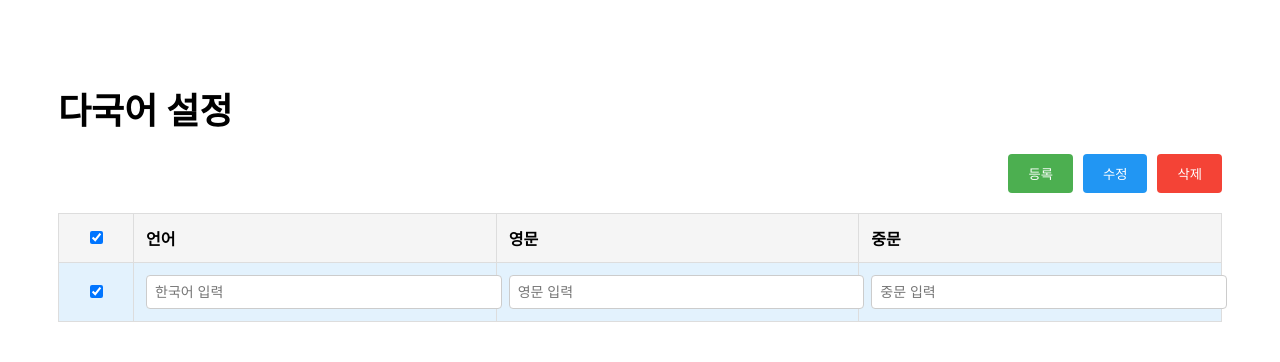
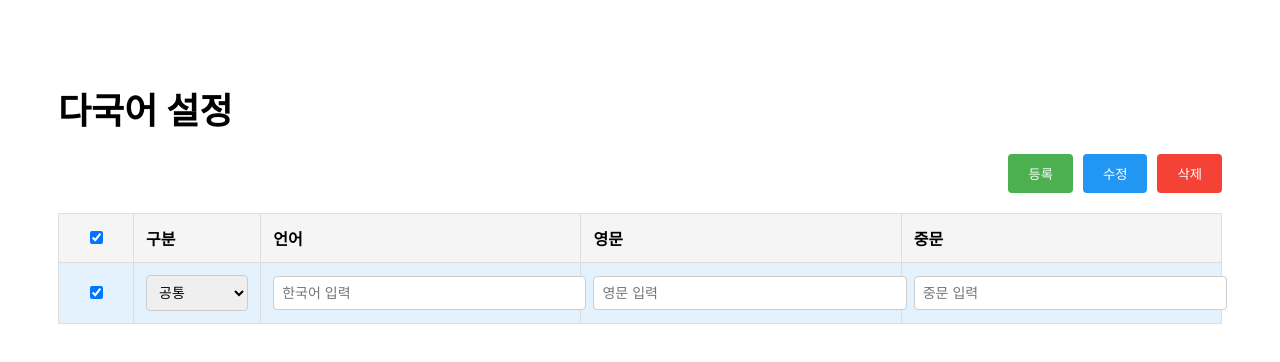
Before and after one commit to help-home/helphome-front, a Next.js app: page /language in a window 1280 px wide. Both pictures are taken after a click on the button "등록". Shown: the top 362 px of the page. Built offline with nearby package versions, Linux system fonts and the light colour scheme.

Commit message:
feat: 구분 컬럼 추가

```diff
--- a/src/app/language/page.js
+++ b/src/app/language/page.js
@@ -55,13 +55,20 @@ export default function LanguagePage() {
           return;
         }
 
+        // 구분 값을 영문 키로 변환
+        const categoryMap = {
+          '공통': 'common',
+          '성공': 'success',
+          '에러': 'error'
+        };
+
         const response = await fetch(`${apiUrl}/api/languages`, {
           method: 'POST',
           headers: {
             'Content-Type': 'application/json',
           },
           body: JSON.stringify({
-            category: lang.category,
+            category: categoryMap[lang.category],
             koName: lang.korean,
             enName: lang.english,
             chName: lang.chinese,
@@ -177,6 +184,7 @@ export default function LanguagePage() {
                 onChange={handleSelectAll}
               />
             </th>
+            <th style={{ padding: '12px', border: '1px solid #ddd', textAlign: 'left' }}>구분</th>
             <th style={{ padding: '12px', border: '1px solid #ddd', textAlign: 'left' }}>언어</th>
             <th style={{ padding: '12px', border: '1px solid #ddd', textAlign: 'left' }}>영문</th>
             <th style={{ padding: '12px', border: '1px solid #ddd', textAlign: 'left' }}>중문</th>
@@ -207,6 +215,27 @@ export default function LanguagePage() {
                   checked={selectedIds.includes(lang.id)}
                   onChange={() => handleSelectOne(lang.id)}
                 />
+              </td>
+              <td style={{ padding: '12px', border: '1px solid #ddd' }}>
+                {lang.isEditing ? (
+                  <select
+                    value={lang.category}
+                    onChange={(e) => handleFieldChange(lang.id, 'category', e.target.value)}
+                    style={{
+                      width: '100%',
+                      padding: '8px',
+                      border: '1px solid #ccc',
+                      borderRadius: '4px',
+                      fontSize: '14px'
+                    }}
+                  >
+                    <option value="공통">공통</option>
+                    <option value="성공">성공</option>
+                    <option value="에러">에러</option>
+                  </select>
+                ) : (
+                  lang.category
+                )}
               </td>
               <td style={{ padding: '12px', border: '1px solid #ddd' }}>
                 {lang.isEditing ? (
```
